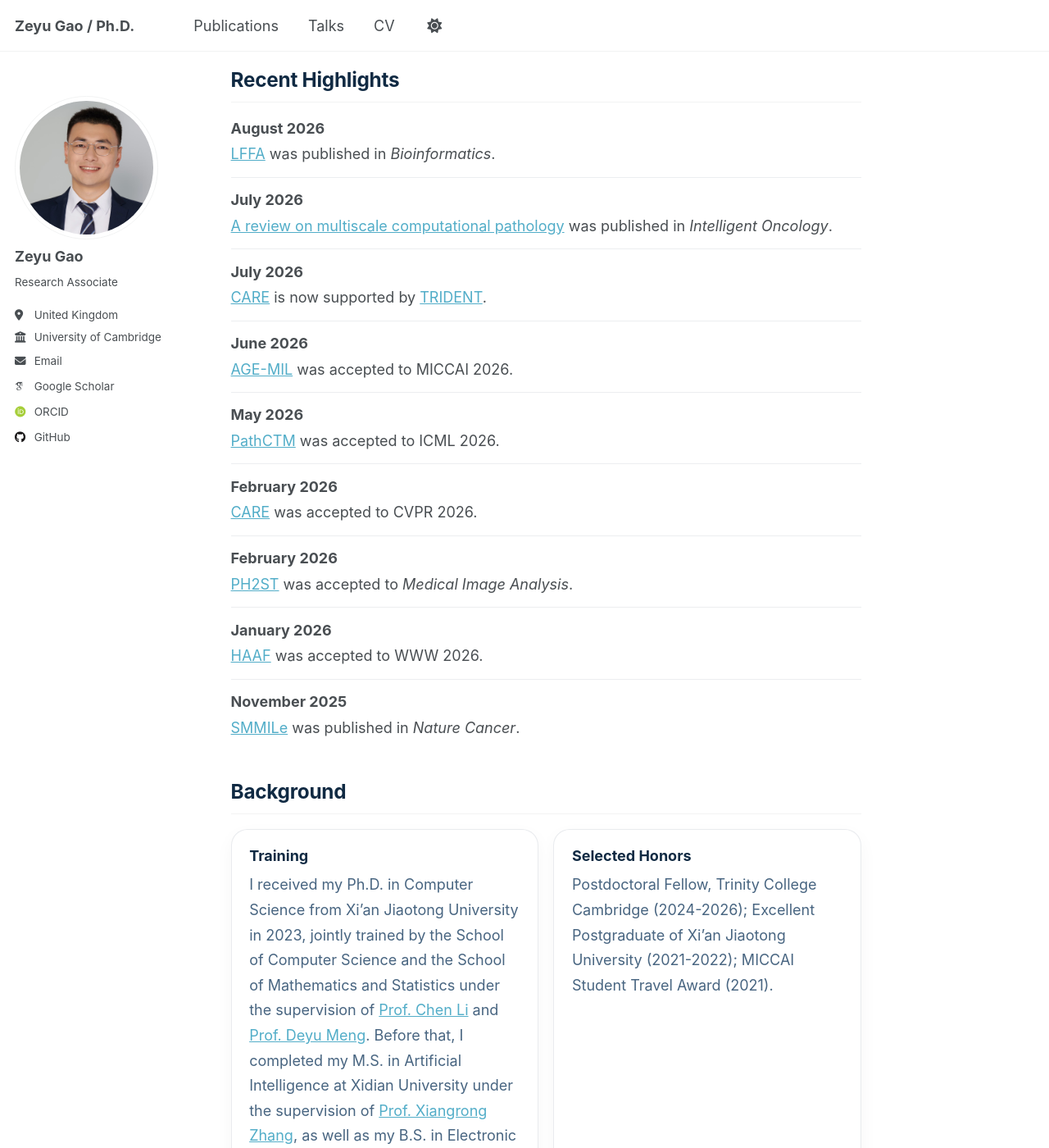
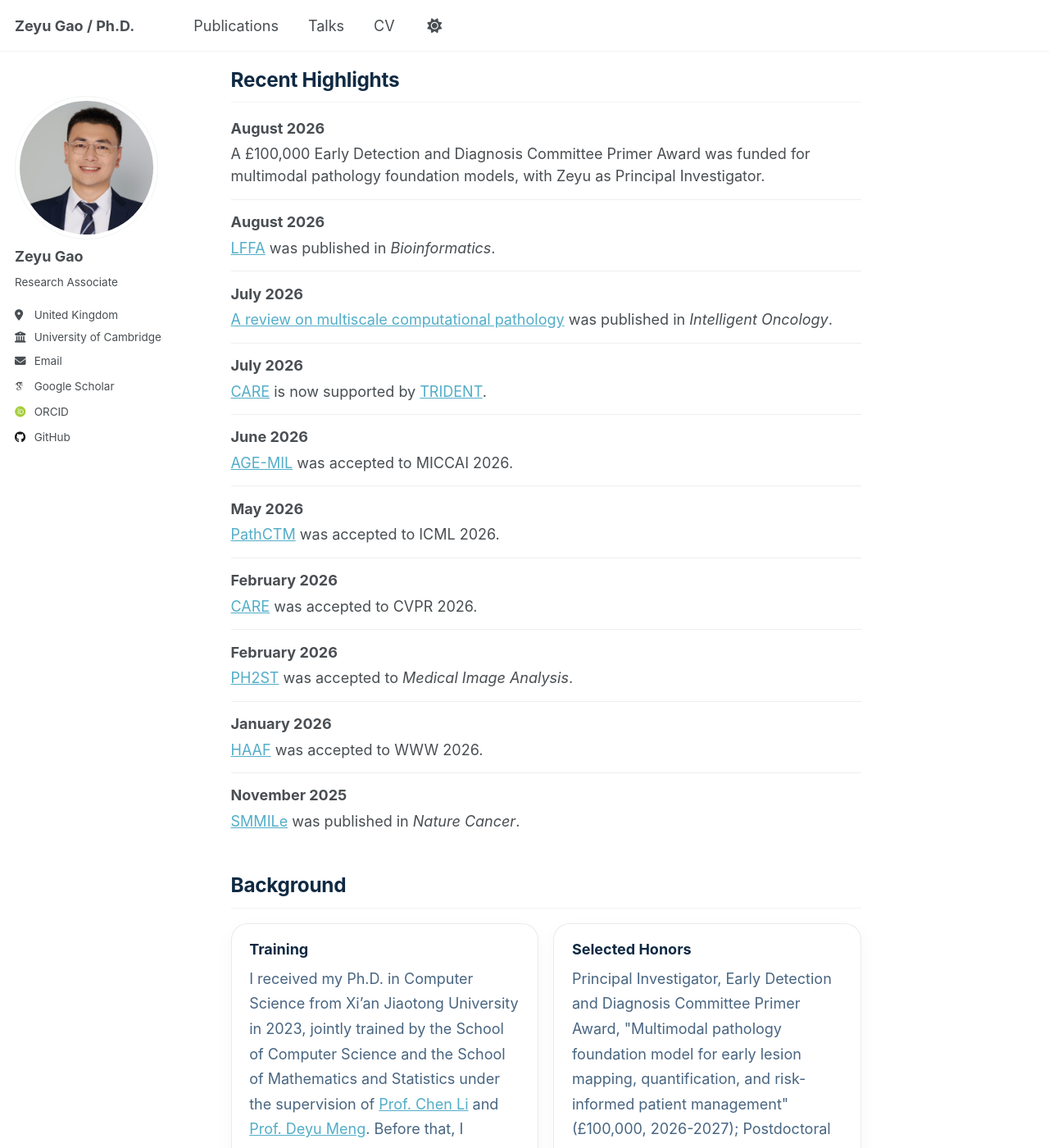
Before and after one commit to ZeyuGaoAi/ZeyuGaoAi.github.io, a Jekyll site: the page built from _pages/about.md, in a window 1280 px wide and 1400 px high, scrolled down 4399 px. Shown: the whole window at 82% size. Built offline with Jekyll 4.4.1, drawn with Linux system fonts in a browser that asks for light colours; some web fonts are replaced; a script that is not in the unit is left out; some of the changed text lies outside the part shown.

Commit message:
Add primer award highlight

```diff
--- a/_pages/about.md
+++ b/_pages/about.md
@@ -149,6 +149,10 @@ redirect_from:
   <div class="home-compact">
     <div class="home-compact-item">
       <strong>August 2026</strong>
+      <p>A £100,000 Early Detection and Diagnosis Committee Primer Award was funded for multimodal pathology foundation models, with Zeyu as Principal Investigator.</p>
+    </div>
+    <div class="home-compact-item">
+      <strong>August 2026</strong>
       <p><a href="/publications/Bioinformatics2026_LFFA/">LFFA</a> was published in <em>Bioinformatics</em>.</p>
     </div>
     <div class="home-compact-item">
@@ -195,7 +199,7 @@ redirect_from:
     </article>
     <article class="home-card">
       <h3>Selected Honors</h3>
-      <p>Postdoctoral Fellow, Trinity College Cambridge (2024-2026); Excellent Postgraduate of Xi’an Jiaotong University (2021-2022); MICCAI Student Travel Award (2021).</p>
+      <p>Principal Investigator, Early Detection and Diagnosis Committee Primer Award, "Multimodal pathology foundation model for early lesion mapping, quantification, and risk-informed patient management" (£100,000, 2026-2027); Postdoctoral Fellow, Trinity College Cambridge (2024-2026); Excellent Postgraduate of Xi’an Jiaotong University (2021-2022); MICCAI Student Travel Award (2021).</p>
     </article>
   </div>
 </section>
```
